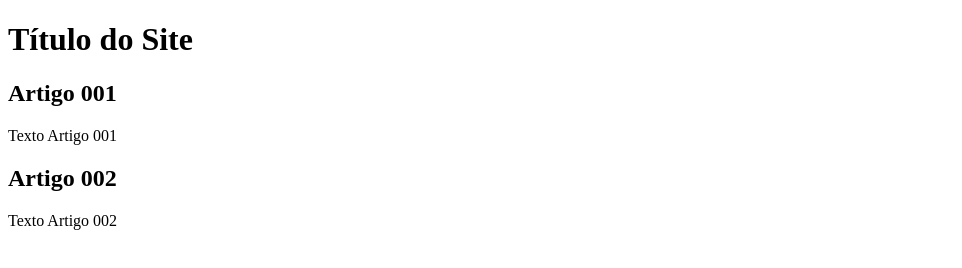
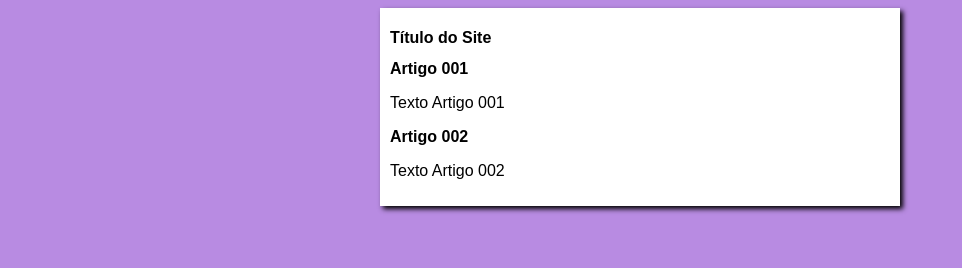
Before and after one commit to Filipe520/Projeto-Site, a plain HTML site: page index.html in a window 1280 px wide. Shown: the whole page, without its empty margins (0-962 px from the left). Drawn offline with Linux system fonts and the light colour scheme.

Commit message:
Iniciei o Design

```diff
--- /dev/null
+++ b/estilos/style.css
@@ -0,0 +1,16 @@
+* {
+    font-family: Arial, Helvetica, sans-serif;
+    font-size: 16px;
+}
+
+body {
+    background-color: rgb(184, 139, 226);
+}
+
+main {
+    background-color: white;
+    width: 500px;
+    margin: 0px auto;
+    padding: 10px;
+    box-shadow: 3px 3px 5px black;
+}
--- a/index.html
+++ b/index.html
@@ -4,6 +4,7 @@
     <meta charset="UTF-8">
     <meta name="viewport" content="width=device-width, initial-scale=1.0">
     <title>Titulo do Site</title>
+    <link rel="stylesheet" href="estilos/style.css">
 </head>
 <body>
     <main>
@@ -17,7 +18,7 @@
         <article>
             <h2>Artigo 002</h2>
             <p>Texto Artigo 002 </p>
-        </article>
+            </article>
     </main>
 </body>
 </html>
```
